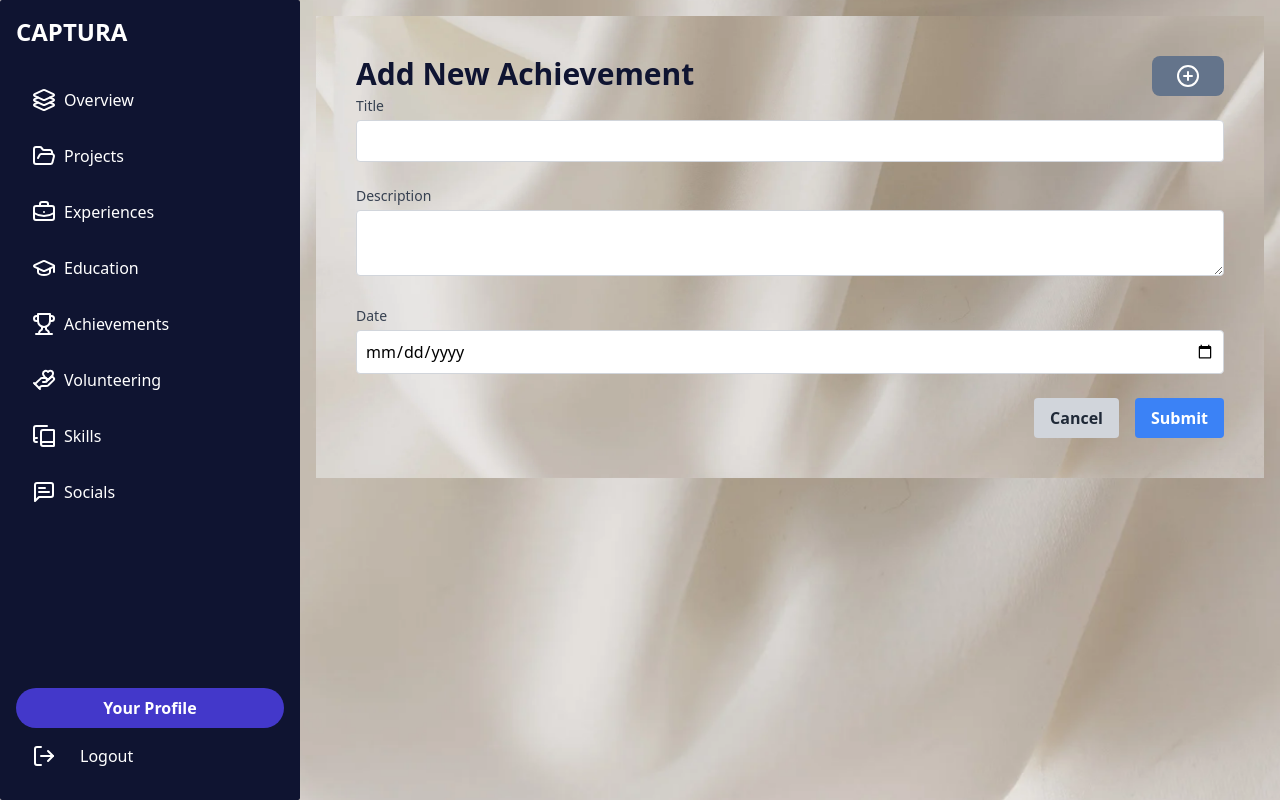
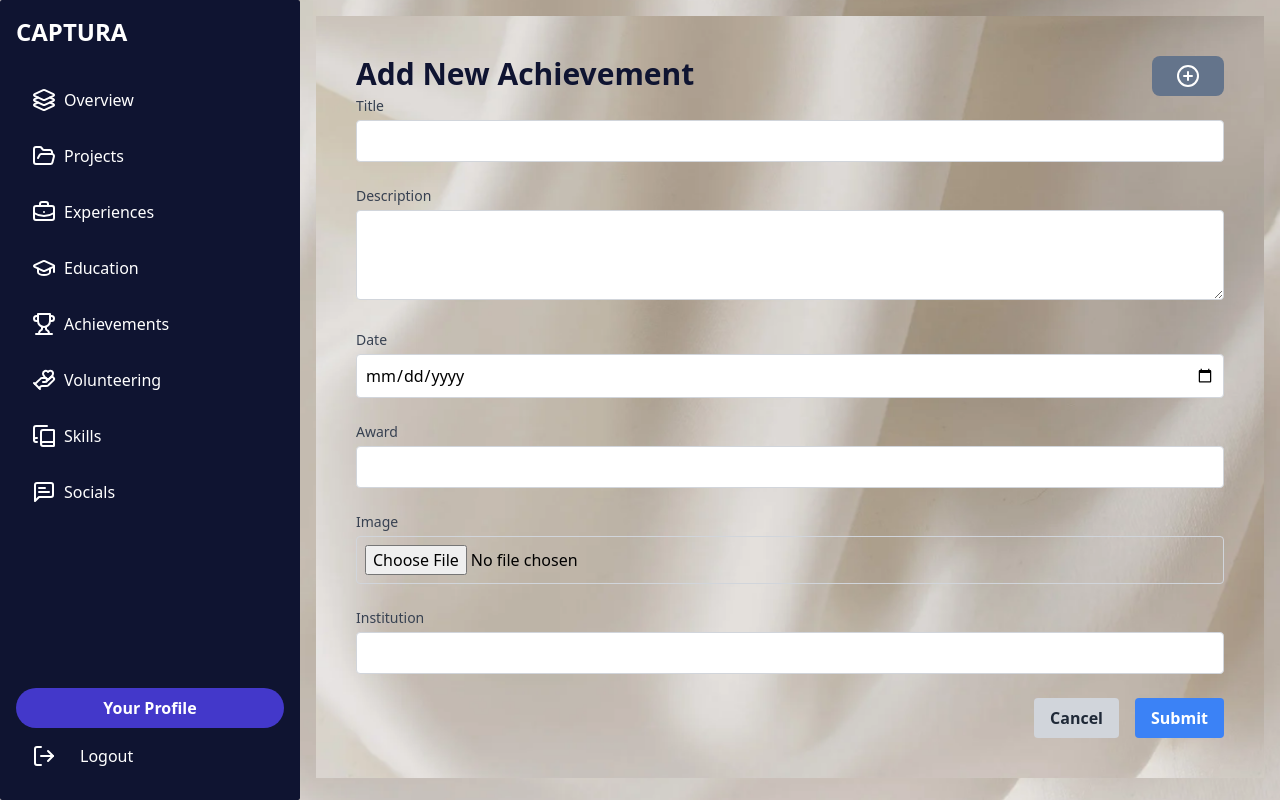
Before and after one commit to Team-Rebels/portfolio-website-frontend, a React (Vite) app: page /dashboard/achievements/addAchievement in a window 1280 px wide. Built offline with nearby package versions, Linux system fonts and the light colour scheme.

Commit message:
Update to the dashboard forms

```diff
--- a/src/pages/dashboard/pages/acheivements.jsx
+++ b/src/pages/dashboard/pages/acheivements.jsx
@@ -9,23 +9,28 @@ const Achievements = () => {
     {
       title: 'Certified React Developer',
       description: 'Completed the official React Developer Certification.',
+      award: 'React Developer Certification',
+      image: '', // Placeholder for image URL or path
+      institution: 'React Certification Institute',
       date: '2022-05-12',
     },
     {
       title: 'Top 10 in Web Dev Hackathon',
       description: 'Secured a top 10 position in the annual Web Development Hackathon.',
+      award: 'Top 10 Web Dev Hackathon',
+      image: 'hackathon.jpg', // Placeholder for image URL or path
+      institution: 'Hackathon Organizers',
       date: '2021-11-23',
     },
     {
       title: 'Built a High-Traffic E-commerce Site',
       description: 'Developed and launched an e-commerce website that handles over 10,000 users per day.',
       date: '2023-01-15',
+      image: '', // Placeholder for image URL or path
+      institution: 'Mest',
+      date: '2020-01-23',
     },
-    {
-      title: 'Open Source Contributor',
-      description: 'Contributed to multiple open-source projects on GitHub, improving community tools and resources.',
-      date: '2023-03-09',
-    },
+
 
   ];
 
@@ -44,6 +49,8 @@ const Achievements = () => {
             </div>
             <div className="text-gray-600">{achievement.description}</div>
             <div className="text-gray-600">{achievement.date}</div>
+            <div className="text-gray-600">{achievement.award}</div>
+            <div className="text-gray-600">{achievement.institution}</div>
             <div className="flex mt-auto">
               <button className="mr-2 p-2 hover:bg-green-400 rounded">
                 Edit
--- a/src/pages/dashboard/pages/addAcheivements.jsx
+++ b/src/pages/dashboard/pages/addAcheivements.jsx
@@ -8,6 +8,9 @@ const AddAchievement = ({ setAchievements }) => {
   const [title, setTitle] = useState('');
   const [description, setDescription] = useState('');
   const [date, setDate] = useState('');
+  const [award, setAward] = useState('');
+  const [image, setImage] = useState(''); // For handling image, you can use a file input
+  const [institution, setInstitution] = useState('');
 
   const handleSubmit = (event) => {
     event.preventDefault();
@@ -15,13 +18,22 @@ const AddAchievement = ({ setAchievements }) => {
       title,
       description,
       date,
+      award,
+      image,
+      institution,
     };
     setAchievements((prevAchievements) => [...prevAchievements, newAchievement]);
     navigate('/dashboard/achievements'); // Redirect back to the achievements page
   };
 
+
     return (
-    <PagesLayout headerText="Add New Achievement" headerTextClassName="text-[#0F1431]"  buttonText="" onClick={() => {}}>
+      <PagesLayout
+        headerText="Add New Achievement"
+        headerTextClassName="text-[#0F1431]"
+        buttonText=""
+        onClick={() => {}}
+      >
         <form onSubmit={handleSubmit} className="space-y-6">
           <div>
             <label className="block text-sm font-medium text-gray-700">
@@ -44,6 +56,7 @@ const AddAchievement = ({ setAchievements }) => {
               name="description"
               value={description}
               onChange={(e) => setDescription(e.target.value)}
+              rows="3"
               className="mt-1 p-2 w-full border border-gray-300 rounded"
               required
             ></textarea>
@@ -57,6 +70,45 @@ const AddAchievement = ({ setAchievements }) => {
               name="date"
               value={date}
               onChange={(e) => setDate(e.target.value)}
+              className="mt-1 p-2 w-full border border-gray-300 rounded"
+              required
+            />
+          </div>
+          <div>
+            <label className="block text-sm font-medium text-gray-700">
+              Award
+            </label>
+            <input
+              type="text"
+              name="award"
+              value={award}
+              onChange={(e) => setAward(e.target.value)}
+              className="mt-1 p-2 w-full border border-gray-300 rounded"
+              required
+            />
+          </div>
+          <div>
+            <label className="block text-sm font-medium text-gray-700">
+              Image
+            </label>
+            <input
+              type="file"
+              accept="image/*"
+              name="image"
+              onChange={(e) => setImage(e.target.files[0])}
+              className="mt-1 p-2 w-full border border-gray-300 rounded"
+              required
+            />
+          </div>
+          <div>
+            <label className="block text-sm font-medium text-gray-700">
+              Institution
+            </label>
+            <input
+              type="text"
+              name="institution"
+              value={institution}
+              onChange={(e) => setInstitution(e.target.value)}
               className="mt-1 p-2 w-full border border-gray-300 rounded"
               required
             />
--- a/src/pages/dashboard/pages/addProject.jsx
+++ b/src/pages/dashboard/pages/addProject.jsx
@@ -8,14 +8,11 @@ const AddProject = () => {
   const navigate = useNavigate();
   const [title, setTitle] = useState('');
   const [description, setDescription] = useState('');
-  const [technologies, setTechnologies] = useState('');
   const [projectUrl, setProjectUrl] = useState('');
-  const [githubUrl, setGithubUrl] = useState('');
   const [startDate, setStartDate] = useState('');
   const [endDate, setEndDate] = useState('');
-  const [role, setRole] = useState('');
+  const [contributors, setContributors] = useState('');
   const [thumbnailImage, setThumbnailImage] = useState(null);
-  const [screenshots, setScreenshots] = useState([]);
 
   const handleThumbnailChange = (e) => {
     if (e.target.files[0]) {
@@ -23,11 +20,7 @@ const AddProject = () => {
     }
   };
 
-  const handleScreenshotsChange = (e) => {
-    if (e.target.files) {
-      setScreenshots([...screenshots, ...Array.from(e.target.files)]);
-    }
-  };
+
 
   const handleSubmit = (event) => {
     event.preventDefault();
@@ -56,16 +49,7 @@ const AddProject = () => {
             required
           ></textarea>
         </div>
-        <div>
-          <label className="block text-sm font-medium text-gray-700">Technologies Used</label>
-          <input
-            type="text"
-            value={technologies}
-            onChange={(e) => setTechnologies(e.target.value)}
-            className="mt-1 p-2 w-full border border-gray-300 rounded"
-            placeholder="e.g., React, Node.js, MongoDB"
-          />
-        </div>
+
         <div>
           <label className="block text-sm font-medium text-gray-700">Project URL</label>
           <input
@@ -75,15 +59,8 @@ const AddProject = () => {
             className="mt-1 p-2 w-full border border-gray-300 rounded"
           />
         </div>
-        <div>
-          <label className="block text-sm font-medium text-gray-700">GitHub URL</label>
-          <input
-            type="url"
-            value={githubUrl}
-            onChange={(e) => setGithubUrl(e.target.value)}
-            className="mt-1 p-2 w-full border border-gray-300 rounded"
-          />
-        </div>
+
+
         <div className="flex space-x-4">
           <div className="flex-1">
             <label className="block text-sm font-medium text-gray-700">Start Date</label>
@@ -105,11 +82,12 @@ const AddProject = () => {
           </div>
         </div>
         <div>
-          <label className="block text-sm font-medium text-gray-700">Your Role</label>
+          <label className="block text-sm font-medium text-gray-700">Contributers</label>
           <input
             type="text"
-            value={role}
-            onChange={(e) => setRole(e.target.value)}
+             name="contributors"
+            value={contributors}
+            onChange={(e) => setContributors(e.target.value)}
             className="mt-1 p-2 w-full border border-gray-300 rounded"
           />
         </div>
@@ -122,16 +100,7 @@ const AddProject = () => {
             className="mt-1 p-2 w-full border border-gray-300 rounded"
           />
         </div>
-        <div>
-          <label className="block text-sm font-medium text-gray-700">Project Screenshots</label>
-          <input
-            type="file"
-            accept="image/*"
-            multiple
-            onChange={handleScreenshotsChange}
-            className="mt-1 p-2 w-full border border-gray-300 rounded"
-          />
-        </div>
+
         <div className="flex justify-end">
           <button
             type="button"
--- a/src/pages/dashboard/pages/projects.jsx
+++ b/src/pages/dashboard/pages/projects.jsx
@@ -24,7 +24,7 @@ const Projects = ({ projects }) => {
               />
             )}
             <div className="mt-3 text-lg font-semibold">{project.title}</div>
-            <div className="text-gray-600 mt-2">Technologies Used: {project.technologies}</div>
+
           </div>
         ))}
       </div>
```
Lines whose indentation alone changed are shown as unchanged.
